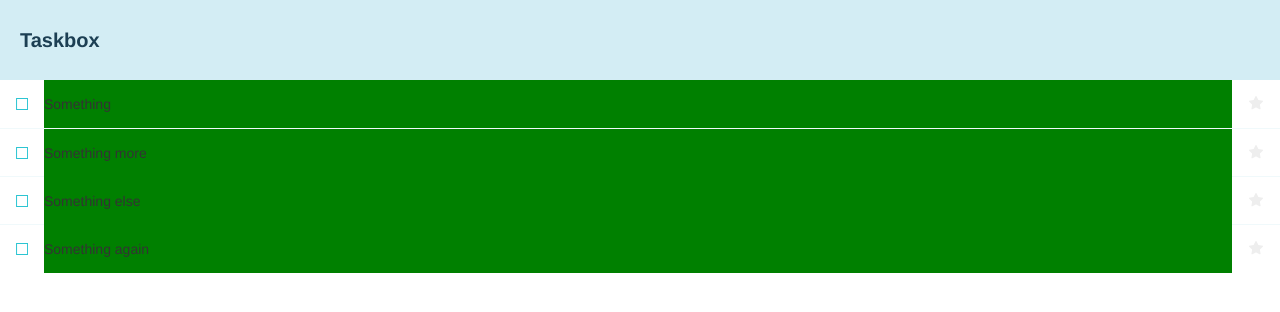
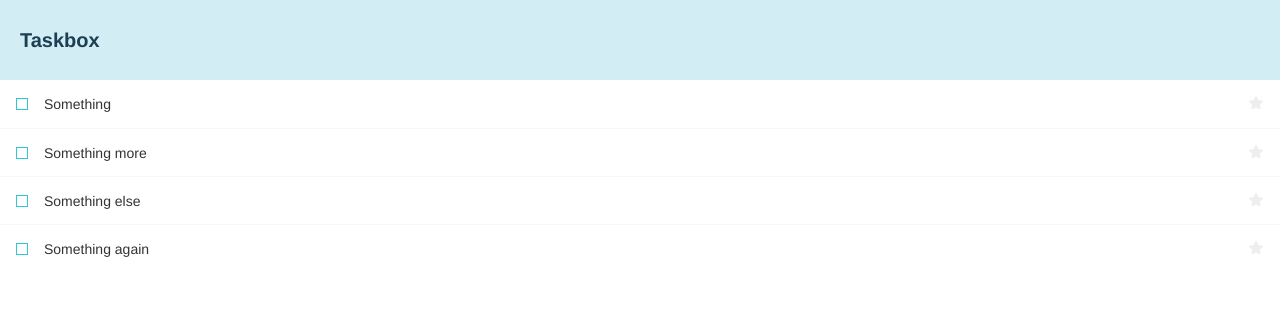
Before and after one commit to viktor0019/storybook.js.org_tutorial_1, a Vue app: page / in a window 1280 px wide. Shown: the top 312 px of the page. Built offline with nearby package versions, Linux system fonts and the light colour scheme; a web font is replaced by a local one.

Commit message:
change task background to orig

```diff
--- a/src/components/Task.vue
+++ b/src/components/Task.vue
@@ -8,7 +8,7 @@
         </label>
         <label :for="'title-' + task.id" :aria-label="task.title" class="title">
             <input type="text" readonly :value="task.title" :id="'title-' + task.id" name="title"
-                placeholder="Input title" style="text-overflow: ellipsis;background: green" />
+                placeholder="Input title" style="text-overflow: ellipsis;" />
             />
         </label>
         <button v-if="!isChecked" class="pin-button" @click="pinTask" :id="'pinTask-' + task.id"
--- a/src/index.css
+++ b/src/index.css
@@ -14,7 +14,7 @@ body {
   font-style: 400;
   color: #333;
   font-size: 16px;
-  background-color: #aac61a;
+  background-color: #a0aec0;
   -webkit-text-size-adjust: 100%;
   -ms-text-size-adjust: 100%;
   -webkit-font-smoothing: antialiased;
```
